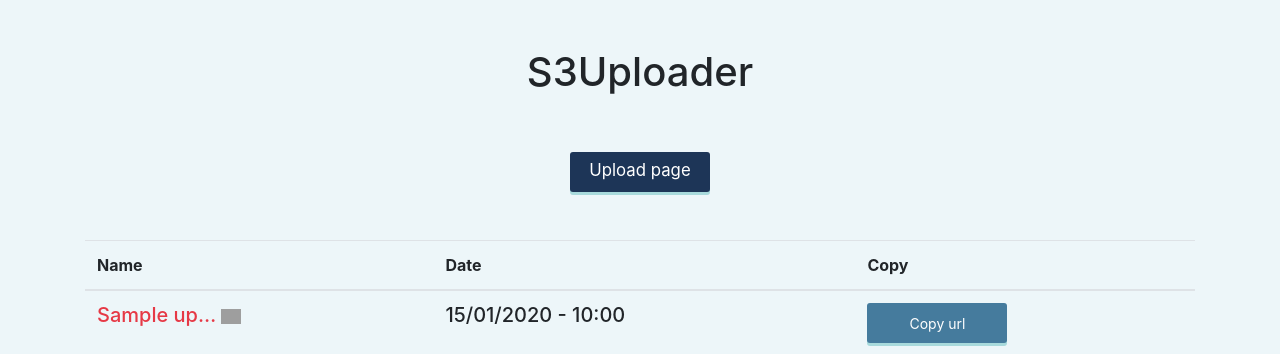
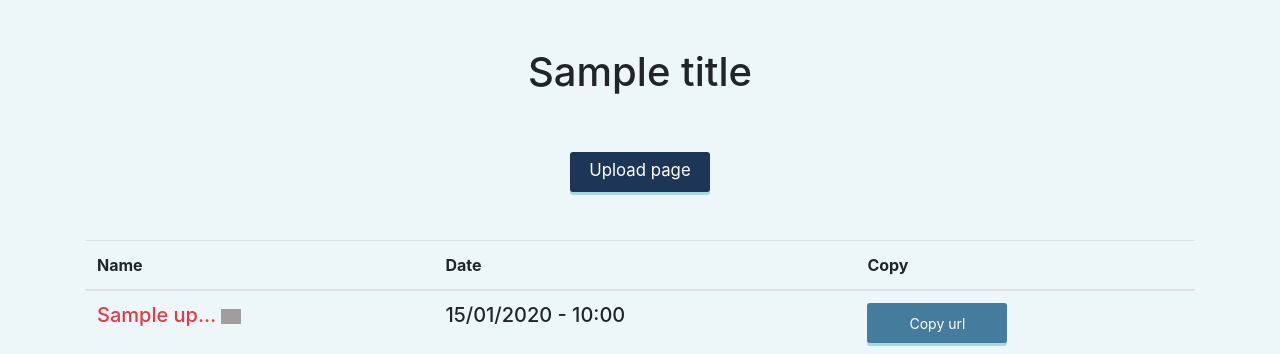
Before and after one commit to Alusio/s3uploader, a Django app: template uploader/templates/index.html in a window 1280 px wide. Shown: the top 354 px of the page. Run offline with Django 3.2, Linux system fonts and the light colour scheme; the template is opened without the code that fills it: most values are stand-ins (such as "Sample title", 1, 10 or a date in 2020); some libraries are stand-ins or nearby versions; grey boxes are pictures that could not be loaded.

Commit message:
Add custom title for the page

```diff
--- a/uploader/templates/document_form.html
+++ b/uploader/templates/document_form.html
@@ -2,7 +2,7 @@
 <html>
 <head>
     <meta charset="utf-8">
-    <title>S3 Example Static Only</title>
+    <title>{{ title }} - Upload</title>
     <link rel="stylesheet" type="text/css" href="{% static 'css/bootstrap.min.css' %}">
 </head>
 <body>
@@ -34,9 +34,9 @@
                         <br>
                         <div class="row justify-content-center">
                             <div class="col-md-3">
-                                <button type="submit" class="btn" name="uploadbutton"><h3>Upload file <img
+                                <button type="submit" class="btn" name="uploadbutton"><img
                                         src="https://emojipedia-us.s3.dualstack.us-west-1.amazonaws.com/thumbs/120/google/241/thumbs-up_1f44d.png"
-                                        width="30vw"></h3></button>
+                                        width="30vw"></button>
                             </div>
                         </div>
                     </form>
--- a/uploader/templates/index.html
+++ b/uploader/templates/index.html
@@ -2,7 +2,7 @@
 <html>
 <head>
     <meta charset="utf-8">
-    <title>S3 Example Static Only</title>
+    <title>{{ title }} - Home</title>
     <link rel="stylesheet" type="text/css" href="{% static 'css/bootstrap.min.css' %}">
 </head>
 <body>
@@ -13,7 +13,7 @@
             <div class="mt-5">
             </div>
             <div class="row justify-content-center">
-                <h1>S3Uploader</h1>
+                <h1>{{ title }}</h1>
             </div>
             <div class="mt-5">
             </div>
--- a/uploader/views.py
+++ b/uploader/views.py
@@ -15,7 +15,7 @@ import boto3
 @transaction.atomic
 def index(request):
     documents = Document.objects.all()
-    return render(request, 'index.html', {'documents': documents})
+    return render(request, 'index.html', {'documents': documents, 'title': settings.NAME})
 
 
 @login_required
@@ -28,5 +28,5 @@ def upload(request):
     else:
         form = UploadFileForm()
     return render(request, 'document_form.html', {
-        'form': form
-    })
+        'form': form,
+        'title': settings.NAME})
```
